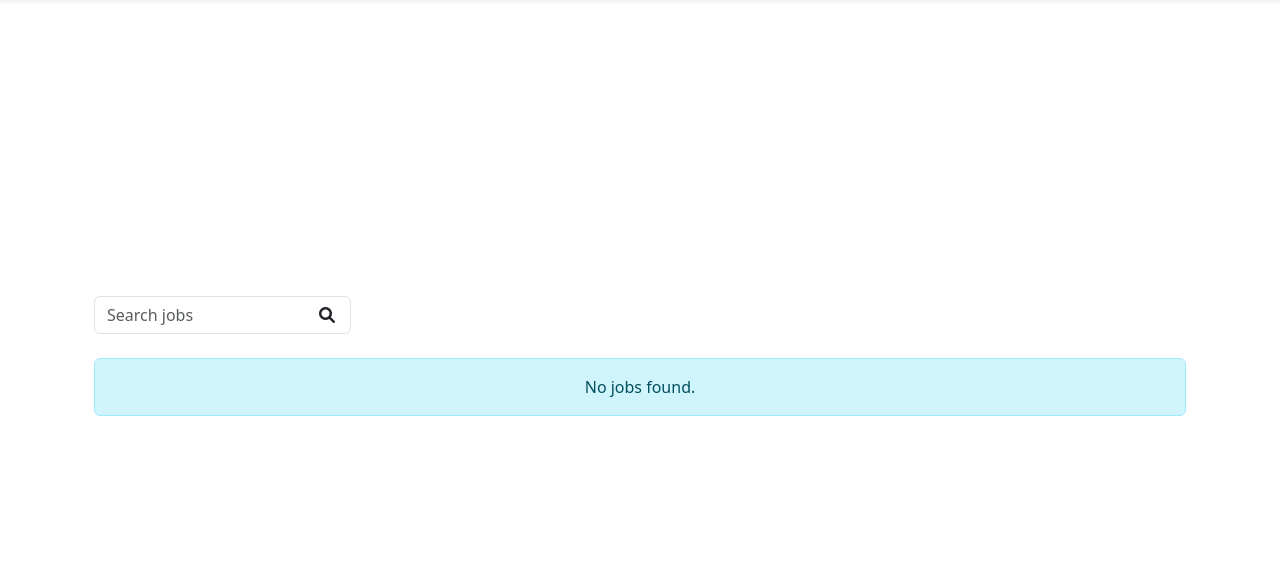
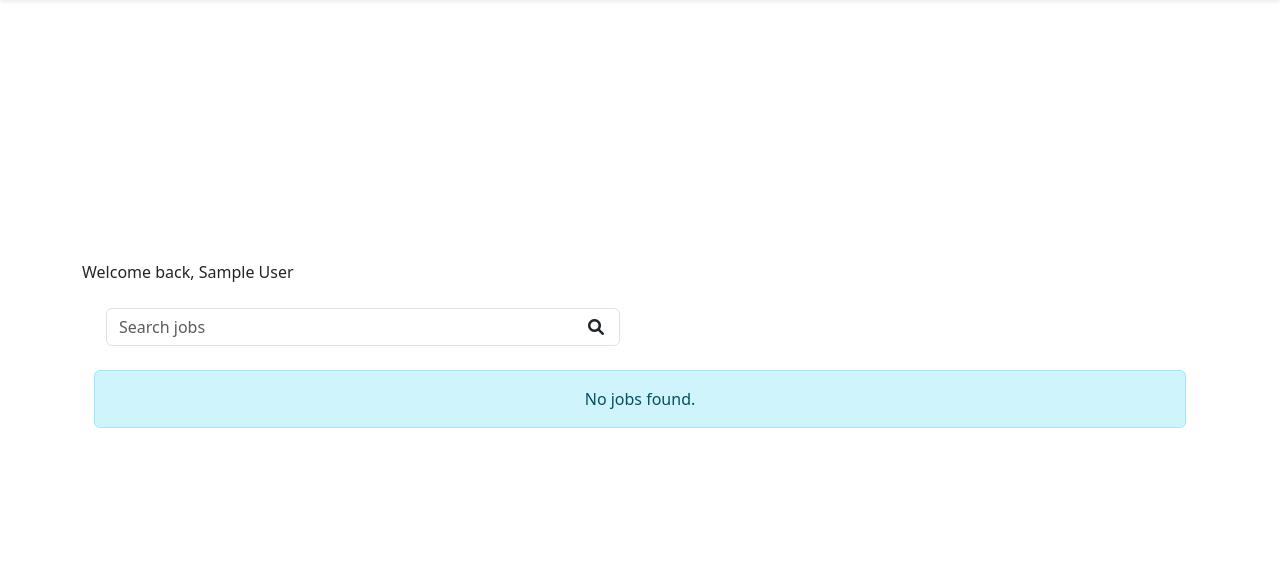
Before and after one commit to Soni912108/JobFind, a Flask app: page /jobs in a window 1280 px wide. Shown: the part 56-642 px from the top of the page. Run offline with Flask 3, Linux system fonts and the light colour scheme; the visitor is signed in with stand-in values (Sample User, id 1); data comes from the database, SQL or seed files in the repository; data that the repository does not hold is empty.

Commit message:
fininshing jobs feed

```diff
--- a/app/__init__.py
+++ b/app/__init__.py
@@ -5,6 +5,14 @@ from flask_login import LoginManager
 db = SQLAlchemy()
 
 app = Flask(__name__)
+
+# this equals 50 MB memory size that the flask server can handle -
+# just for reference: when in prod we might need to set a limit to the server like
+# Nginx -> client_max_body_size 50M;
+# or Gunicorn -> gunicorn --max-request-size 52428800
+MEGABYTE = (2 ** 10) ** 2 #  50 MB memory size
+app.config['MAX_CONTENT_LENGTH'] = 50 * MEGABYTE #  50 MB memory size
+app.config['MAX_FORM_MEMORY_SIZE'] = 50 * MEGABYTE #  50 MB memory size
 
 # Configure the app
 # app.config["SQLALCHEMY_DATABASE_URI"] = "mysql+mysqlconnector://root:RrushKumbullaQepe%4030@jf_mysql_db/mydb"
--- a/app/api/jobs.py
+++ b/app/api/jobs.py
@@ -28,7 +28,7 @@ def create_job():
         if not company:
             flash("Company not found", "danger")
             return redirect(request.referrer or url_for('frontend.jobs'))
-
+        print(f"Description Length: {len(request.form.get('description'))}")
         # Create new job with verified company_id
         new_job = Jobs(
             title=request.form.get('jobtitle'),
--- a/app/models.py
+++ b/app/models.py
@@ -5,8 +5,6 @@ from datetime import datetime
 from dataclasses import dataclass
 from sqlalchemy import JSON
 from sqlalchemy.dialects.mysql import LONGTEXT
-from sqlalchemy.orm import foreign
-
 
 
 class User(UserMixin, db.Model):
@@ -84,7 +82,7 @@ class Jobs(db.Model):
     id = db.Column(db.Integer, primary_key=True,autoincrement=True)
     company_id = db.Column(db.Integer, db.ForeignKey('companies.id'), nullable=False)  # Foreign key to companies table
     title = db.Column(db.String(100))
-    description = db.Column(db.String(1000))
+    description = db.Column(LONGTEXT(collation='utf8mb4_unicode_ci'))  # Explicit collation
     location = db.Column(db.String(100))
     salary = db.Column(db.String(100))
     likes = db.Column(db.Integer, default=0)
--- a/app/templates/base.html
+++ b/app/templates/base.html
@@ -55,9 +55,9 @@
     <!-- Main Content -->
     <main class="container py-4">
         {% if user.is_authenticated %}
-            {% if user.role == "Person" and request.endpoint == 'frontend.index' %}
+            {% if user.role == "Person" and request.endpoint == 'frontend.jobs' %}
                 <p class="welcome-message">Welcome back, {{ user.name }}</p>
-            {% elif user.role == "Company" and request.endpoint == 'frontend.index' %}
+            {% elif user.role == "Company" and request.endpoint == 'frontend.jobs' %}
                 <p class="welcome-message">Welcome back, {{ user.name }} from {{ user.location }}</p>
             {% endif %}
         {% else %}
--- a/app/templates/jobs/base_jobs.html
+++ b/app/templates/jobs/base_jobs.html
@@ -85,37 +85,67 @@
         </div>
     </div>
 </div>
+
 <!-- View job Modal -->
 <div class="modal fade" id="viewJobModal" tabindex="-1" aria-labelledby="viewJobModalLabel" aria-hidden="true">
-    <div class="modal-dialog">
+    <div class="modal-dialog modal-lg">
         <div class="modal-content">
-            <div class="modal-header">
-                <h5 class="modal-title" id="viewJobModalLabel">Job Information</h5>
-                <button type="button" class="btn-close" data-bs-dismiss="modal" aria-label="Close"></button>
+            <div class="modal-header bg-primary text-white">
+                <h5 class="modal-title" id="viewJobModalLabel">
+                    <i class="fas fa-briefcase me-2"></i>Job Information
+                </h5>
+                <button type="button" class="btn-close btn-close-white" data-bs-dismiss="modal" aria-label="Close"></button>
             </div>
-            <div class="modal-body">
+            <div class="modal-body p-4">
                 <!-- Hidden input to store job ID -->
                 <input type="hidden" id="view-job-id" value="">
+                <!-- Card to display job details in a non-editable format -->
+                <div class="card border-0 shadow-sm">
+                    <div class="card-body p-4">
+                        <div class="mb-4">
+                            <h6 class="text-primary mb-3">
+                                <i class="fas fa-tag me-2"></i>Job Title
+                            </h6>
+                            <p id="view-job-name" class="card-text fs-5 fw-bold"></p>
+                        </div>
 
-                <!-- Card to display job details in a non-editable format -->
-                <div class="card">
-                    <div class="card-body">
-                        <h6 class="card-subtitle mb-2 text-muted">Job Title</h6>
-                        <p id="view-job-name" class="card-text"></p>
+                        <div class="mb-4">
+                            <h6 class="text-primary mb-3">
+                                <i class="fas fa-align-left me-2"></i>Description
+                            </h6>
+                            <div class="description-container bg-light"
+                                 style="max-height: 250px;
+                                        overflow-y: auto;
+                                        border: 1px solid #dee2e6;
+                                        border-radius: 0.25rem;
+                                        padding: 1rem;
+                                        background-color: #f8f9fa;
+                                        scrollbar-width: thin;
+                                        scrollbar-color: #6c757d #f1f1f1;">
+                                <p id="view-job-description" class="card-text mb-0"></p>
+                            </div>
+                        </div>
 
-                        <h6 class="card-subtitle mb-2 text-muted">Description</h6>
-                        <p id="view-job-description" class="card-text"></p>
+                        <div class="mb-4">
+                            <h6 class="text-primary mb-3">
+                                <i class="fas fa-map-marker-alt me-2"></i>Location
+                            </h6>
+                            <p id="view-job-location" class="card-text"></p>
+                        </div>
 
-                        <h6 class="card-subtitle mb-2 text-muted">Location</h6>
-                        <p id="view-job-location" class="card-text"></p>
-
-                        <h6 class="card-subtitle mb-2 text-muted">Salary</h6>
-                        <pre id="view-job-salary" class="card-text bg-light p-2 rounded"></pre>
+                        <div class="mb-4">
+                            <h6 class="text-primary mb-3">
+                                <i class="fas fa-money-bill-wave me-2"></i>Salary
+                            </h6>
+                            <pre id="view-job-salary" class="card-text bg-light p-3 rounded"></pre>
+                        </div>
                     </div>
                 </div>
             </div>
             <div class="modal-footer">
-                <button type="button" class="btn btn-secondary" data-bs-dismiss="modal">Close</button>
+                <button type="button" class="btn btn-secondary" data-bs-dismiss="modal">
+                    <i class="fas fa-times me-2"></i>Close
+                </button>
             </div>
         </div>
     </div>
--- a/app/templates/jobs/jobs.html
+++ b/app/templates/jobs/jobs.html
@@ -3,7 +3,20 @@
 {% block head %}
 
 <style>
-    /* custom style here */
+    /* Hide the default 'x' icon on input[type="search"] */
+    input[type="search"]::-webkit-search-cancel-button {
+        display: none;
+    }
+
+    input[type="search"]::-ms-clear {
+        display: none;
+    }
+
+    input[type="search"] {
+        -webkit-appearance: none;
+        -moz-appearance: none;
+        appearance: none;
+    }
   </style>
 {% endblock %}
 
@@ -12,13 +25,16 @@ Jobs for you
 {% endblock %}
 
 {% block body %}
+
+
 <div class="container mt-4">
+    {% if session.get('user_type') == 'Company' %}
+    <!-- wont make a diff if the 'if' is deleted and button showed - server wont allowed it -->
+        <div class="header-container">
             <div class="d-flex justify-content-between align-items-center mb-4">
-            {% if session.get('user_type') == 'Company' %}
                 <button type="button" class="btn btn-success" data-bs-toggle="modal" data-bs-target="#jobModal">
                     <i class="fas fa-plus"></i> Add New Job
                 </button>
-            {% endif %}
                 <div class="search-container position-relative">
                     <input type="search" class="form-control" id="jobSearch" placeholder="Search jobs"
                         {% if request.args.get('search') %}value="{{ request.args.get('search') }}"{% endif %}>
@@ -28,7 +44,33 @@ Jobs for you
                     </button>
                 </div>
             </div>
-
+        </div>
+        {% else %}
+        <div class="container-fluid mb-4">
+            <div class="row">
+                <div class="col-md-6">
+                    <div class="d-flex align-items-center">
+                        <div class="search-container position-relative me-2 flex-grow-1">
+                            <input type="search"
+                                   class="form-control"
+                                   id="jobSearch"
+                                   placeholder="Search jobs"
+                                   {% if request.args.get('search') %}
+                                   value="{{ request.args.get('search') }}"
+                                   {% endif %}>
+                            <i class="fas fa-search position-absolute end-0 top-50 translate-middle-y me-3"></i>
+                        </div>
+                        <button id="removeFilters"
+                                class="btn btn-danger"
+                                title="Remove Filters"
+                                style="display: none;">
+                            <i class="fas fa-times"></i>
+                        </button>
+                    </div>
+                </div>
+            </div>
+        </div>
+        {% endif %}
     {% if jobs %}
         <div class="row row-cols-1 row-cols-md-2 row-cols-lg-3 g-4">
             {% for job in jobs %}
```
Also changed, not shown: app/api/applications.py (+53 -39 lines). Lines whose indentation alone changed are shown as unchanged.
